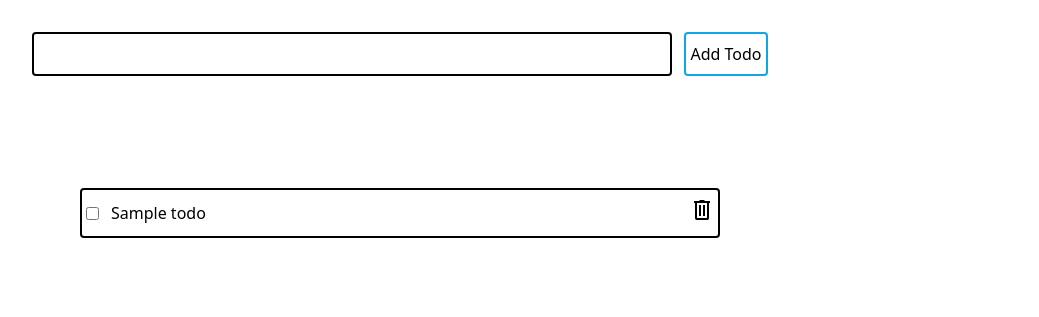
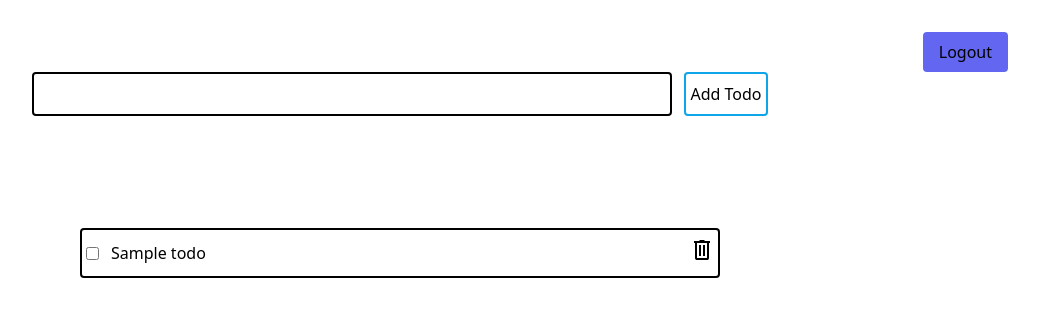
Before and after one commit to vijayboosa/flask-todo-session, a Flask app: template templates/home.html in a window 1280 px wide. Shown: the top 317 px of the page, without its empty margins (240-1279 px from the left). Run offline with Flask 3, Linux system fonts and the light colour scheme; the template is opened without the code that fills it: most values are stand-ins (such as "Sample title", 1, 10 or a date in 2020); some libraries are stand-ins or nearby versions.

Commit message:
added logout option

```diff
--- a/app.py
+++ b/app.py
@@ -56,6 +56,14 @@ def login_required(fun):
         return fun(*args, **kwargs)
 
     return wrapper
+
+
+@app.route("/logout")
+def logout():
+    response = make_response(redirect("/login"))
+    response.delete_cookie("token")
+
+    return response
 
 
 # / -> home page a
--- a/templates/home.html
+++ b/templates/home.html
@@ -9,6 +9,11 @@
   </head>
   <body>
     <div class="pt-8">
+      <div class="text-right	px-8">
+        <button class="rounded bg-indigo-500 px-4 py-2">
+          <a href="/logout">Logout</a>
+        </button>
+      </div>
       <form method="post">
         <div class="input-container flex justify-center gap-x-3">
           <input
```
Also changed, not shown: test.db.
